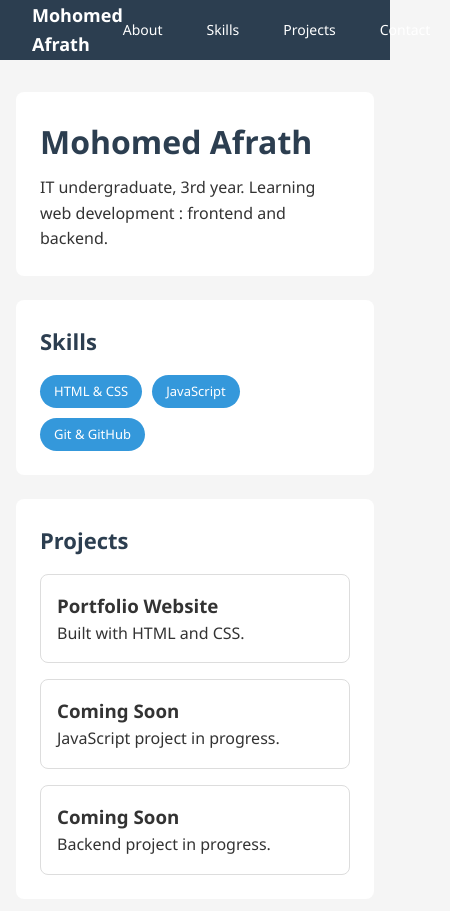
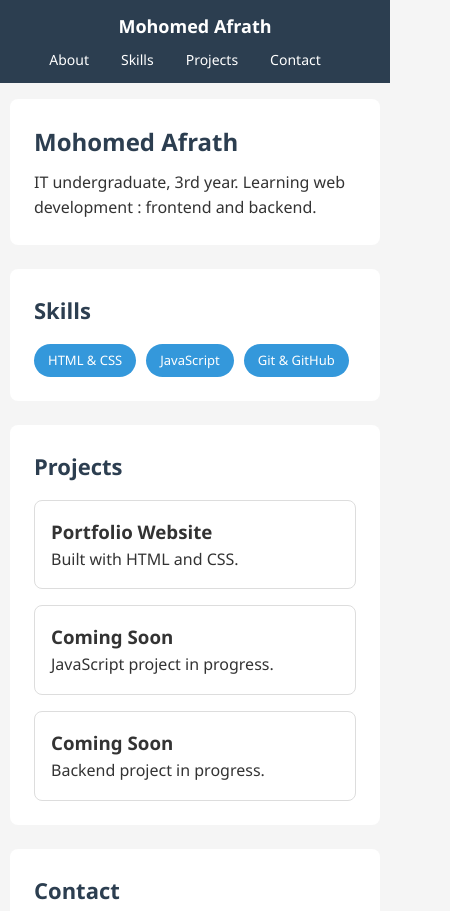
Before and after one commit to afrath12/my-portfolio, a plain HTML site: page index.html in a window 390 px wide. Shown: the top 911 px of the page, 450 px wide, since content can reach past the window. Drawn offline with Linux system fonts and the light colour scheme.

Commit message:
Day 5: grid + responsive

```diff
--- a/style.css
+++ b/style.css
@@ -108,9 +108,9 @@ footer {
 }
 
 .cards-row {
-  display: flex;
+  display: grid;
+  grid-template-columns: repeat(auto-fit, minmax(200px, 1fr));
   gap: 16px;
-  flex-wrap: wrap;
 }
 
 .project-card {
@@ -120,3 +120,29 @@ footer {
   border-radius: 8px;
   padding: 16px;
 }
+
+/* On screens smaller than 600px (mobile) */
+@media (max-width: 600px) {
+
+  header {
+    flex-direction: column;
+    height: auto;
+    padding: 12px 16px;
+    gap: 8px;
+  }
+
+  nav {
+    gap: 12px;
+    flex-wrap: wrap;
+    justify-content: center;
+  }
+
+  h1 {
+    font-size: 24px;
+  }
+
+  main {
+    padding: 16px 10px;
+  }
+
+}
```
